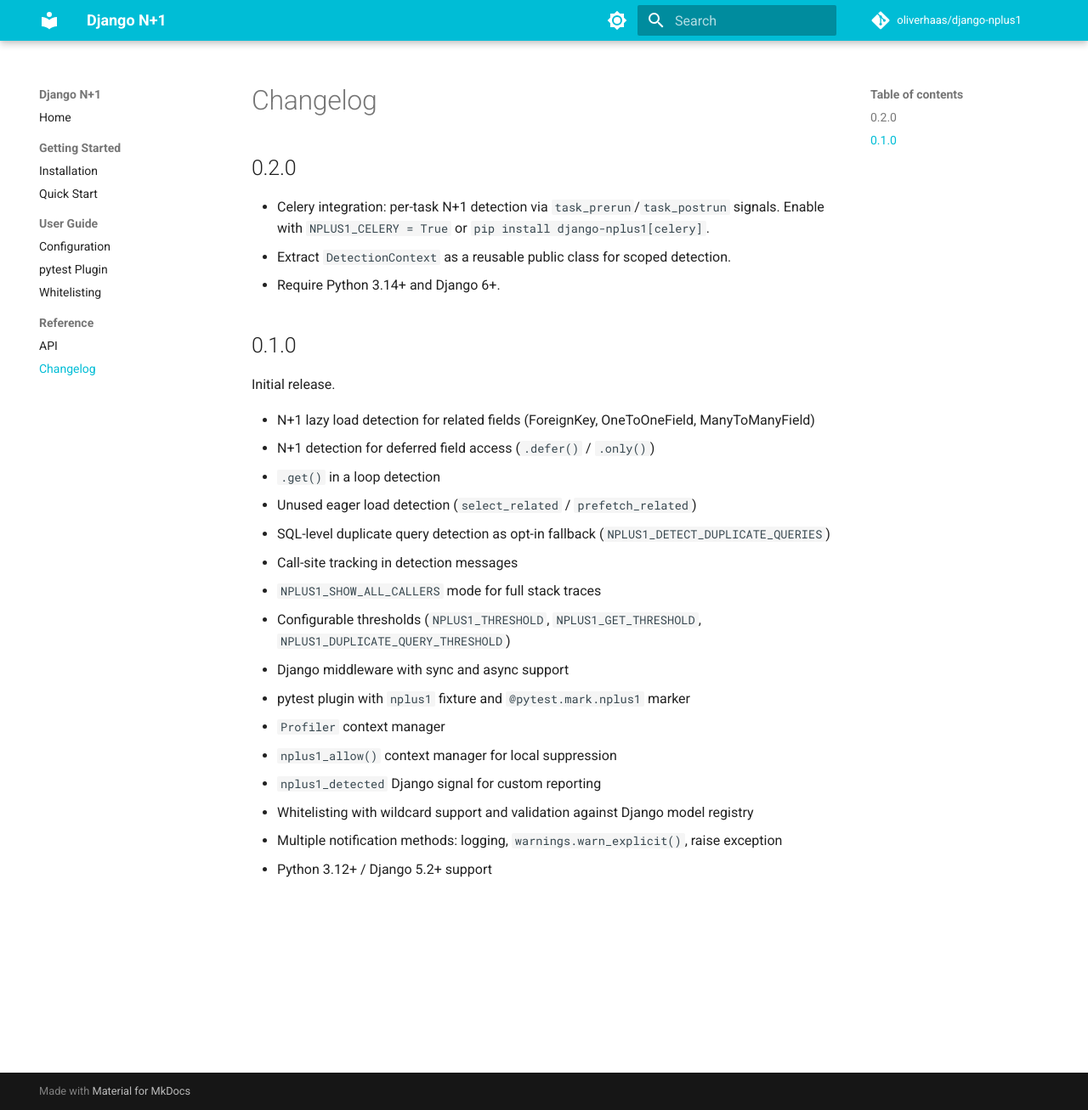
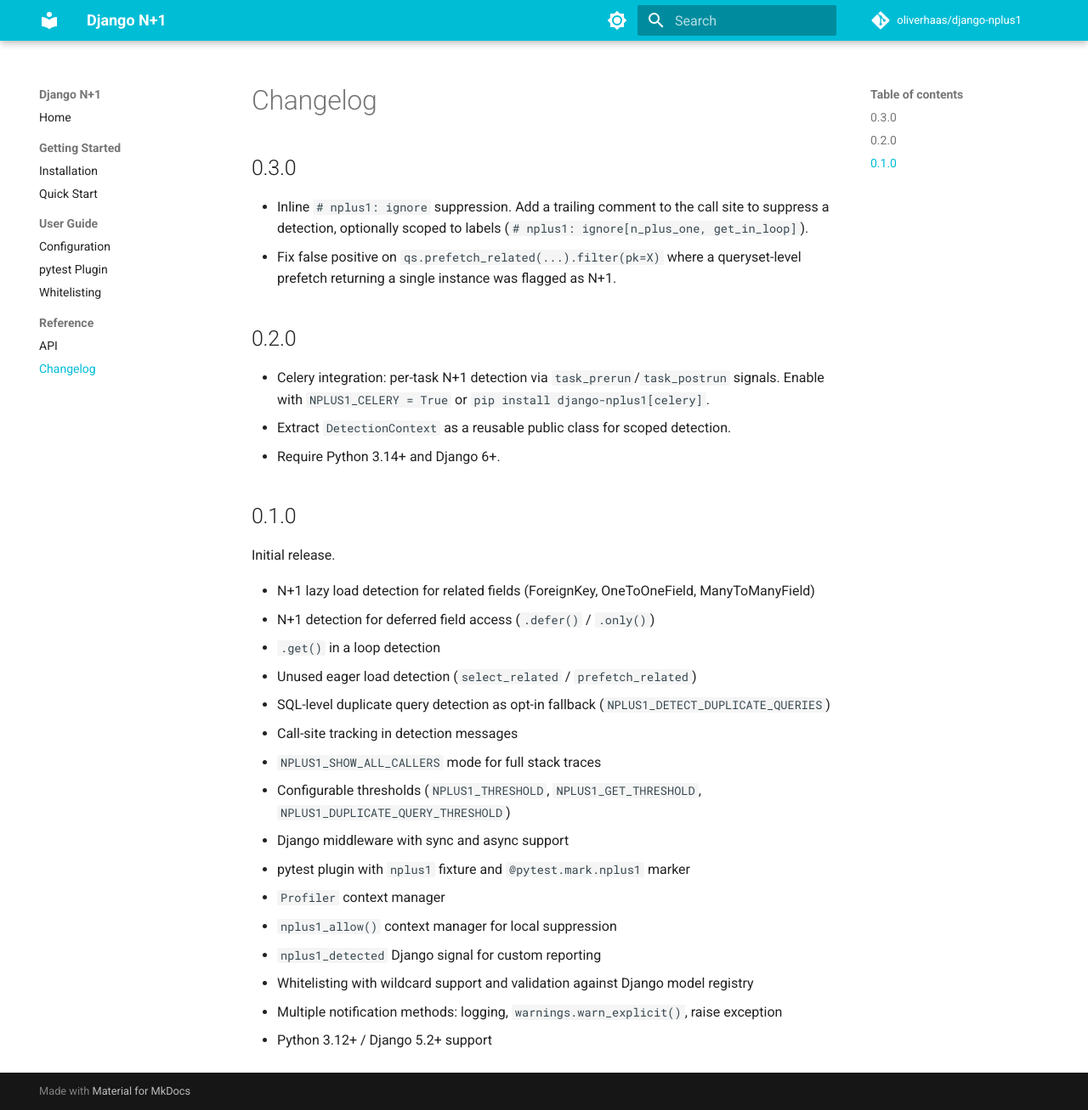
Before and after one commit to oliverhaas/django-nplus1, an MkDocs documentation site: the page built from docs/reference/changelog.md, in a window 1280 px wide and 1307 px high. Shown: the whole window at 85% size. Built offline with MkDocs 1.6.1 and Material for MkDocs 9.7.7, drawn with Linux system fonts in a browser that asks for light colours; comment, search, counter and statistics services are not loaded; the version menu is left out.

Commit message:
chore: bump version to 0.3.0
- feat: inline # nplus1: ignore suppression
- fix: false positive on prefetch_related().filter(pk=X)

```diff
--- a/docs/reference/changelog.md
+++ b/docs/reference/changelog.md
@@ -1,4 +1,9 @@
 # Changelog
+
+## 0.3.0
+
+- Inline `# nplus1: ignore` suppression. Add a trailing comment to the call site to suppress a detection, optionally scoped to labels (`# nplus1: ignore[n_plus_one, get_in_loop]`).
+- Fix false positive on `qs.prefetch_related(...).filter(pk=X)` where a queryset-level prefetch returning a single instance was flagged as N+1.
 
 ## 0.2.0
 
--- a/pyproject.toml
+++ b/pyproject.toml
@@ -1,6 +1,6 @@
 [project]
 name = "django-nplus1"
-version = "0.2.1"
+version = "0.3.0"
 description = "N+1 query detection for Django"
 readme = "README.md"
 license = { file = "LICENSE" }
```
Also changed, not shown: 1 other file.
